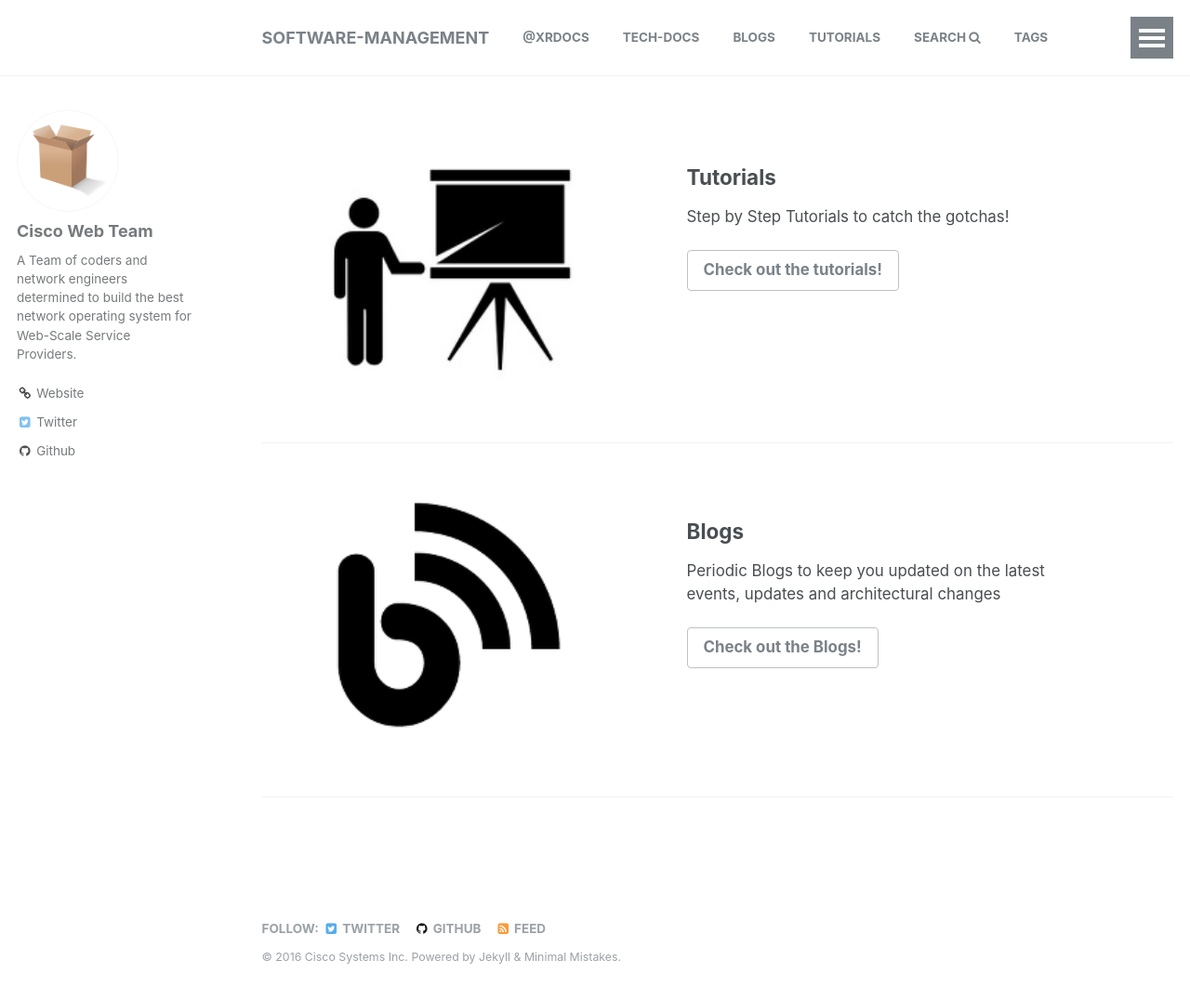
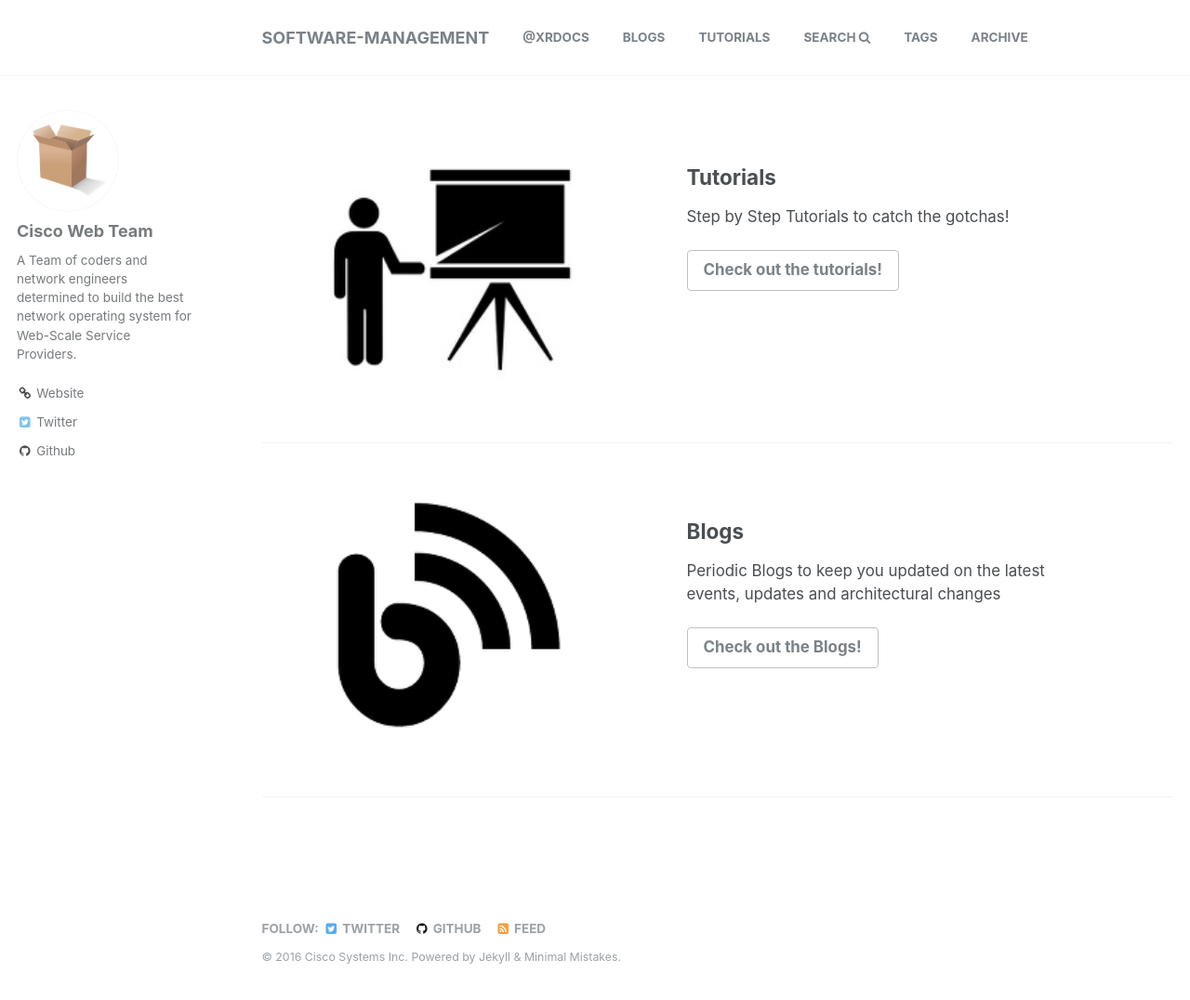
Before and after one commit to xrdocs/software-management, a Jekyll site: the page built from _pages/home.md, in a window 1280 px wide and 1093 px high. Shown: the top 1076 px of the window at 93% size. Built offline with Jekyll 4.4.1, drawn with Linux system fonts in a browser that asks for light colours.

Commit message:
Update navigation.yml

```diff
--- a/_data/navigation.yml
+++ b/_data/navigation.yml
@@ -24,9 +24,6 @@ foo:
 main:
   - title: "@xrdocs"
     url: https://xrdocs.github.io
-
-  - title: "Tech-Docs"
-    url: /techdocs/
 
   - title: "Blogs"
     url: /blogs/
```
